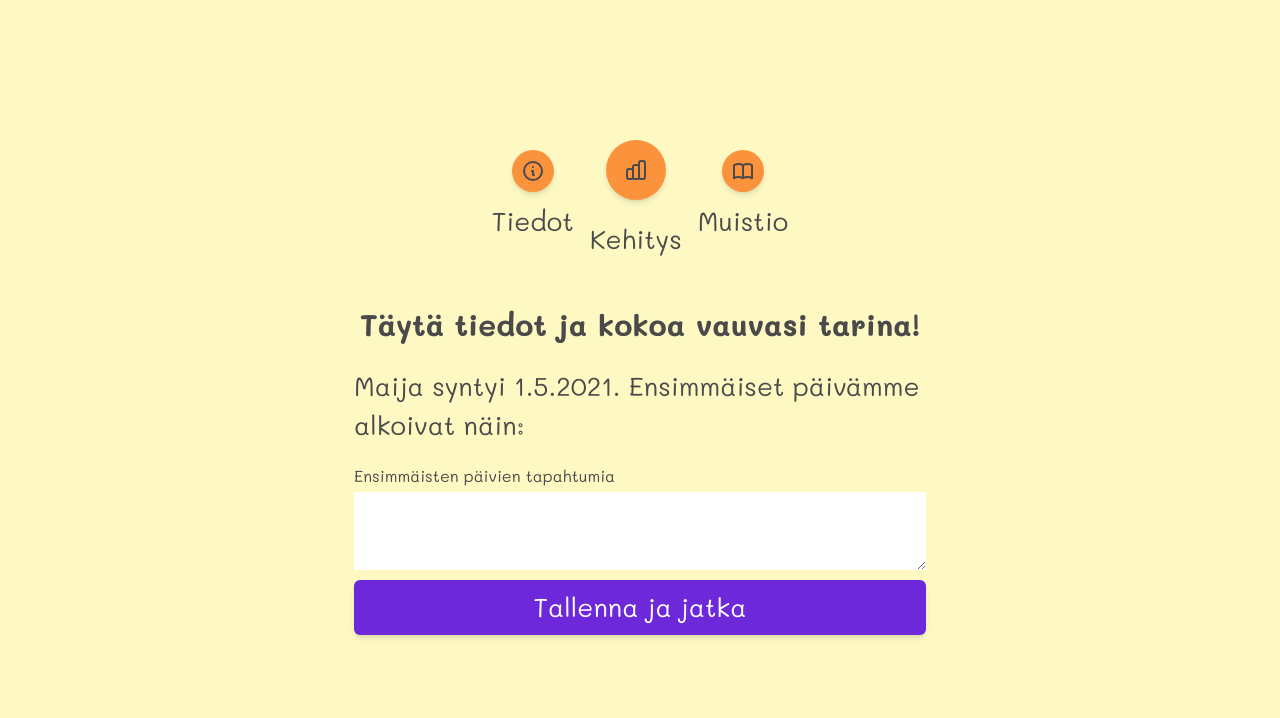
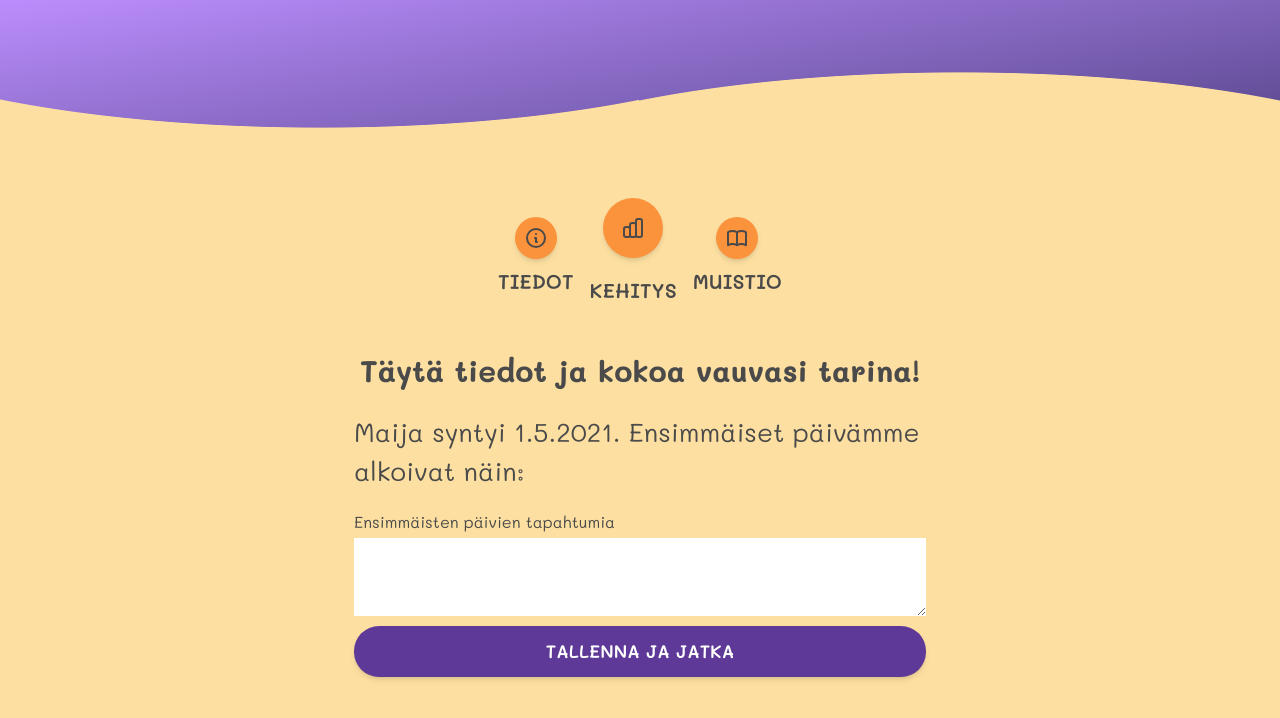
Before and after one commit to annaruntti/babybook-app, a React (Create React App) app: page / in a window 1280 px wide. Shown: the top 718 px of the page. Built offline with nearby package versions, Linux system fonts and the light colour scheme.

Commit message:
style changes

```diff
--- a/src/App.css
+++ b/src/App.css
@@ -2,12 +2,54 @@
 
 .App {
   min-height: 100vh;
-  display: flex;
   flex-direction: column;
   align-items: center;
   justify-content: center;
   font-size: calc(10px + 2vmin);
   color: #4a4a4a;
+  background-color: #FDE0A1;
+}
+
+.tabs {
+  align-items: center;
+  justify-content: center;
+  text-transform: uppercase;
+  font-size: calc(12px + 1vmin);
+  font-weight: 600;
+}
+
+.box {
+  height:200px;
+  position:relative;
+}
+.box:before,
+.box:after{
+  content:"";
+  position:absolute;
+  top:0;
+  left:0;
+  right:0;
+  height:100%;
+  background: #FDE0A1;
+}
+.box:after {
+  -webkit-mask: radial-gradient(100% 80% at top ,white 79.5%,transparent 80%) left, radial-gradient(100% 80% at bottom,transparent 79.5%,white 80%) right;
+    mask: radial-gradient(100% 80% at top ,white 79.5%,transparent 80%) left, radial-gradient(100% 80% at bottom,transparent 79.5%,white 80%) right;
+    -webkit-mask-size: 50.1% 100%;
+    -webkit-mask-repeat: no-repeat;
+    mask-size: 50.1% 100%;
+    mask-repeat: no-repeat;
+    background: linear-gradient(to bottom right, #BB8DFD, #453A77);
+}
+
+.submit-btn {
+  background-color: #5E3998;
+    color: #fff;
+    padding: 0.75rem;
+    text-transform: uppercase;
+    font-size: 18px;
+    font-weight: 600;
+    border-radius: 25px;
 }
 
 header {
@@ -16,6 +58,8 @@ header {
 
 main {
   max-width: 620px;
+  margin-left: auto;
+  margin-right: auto;
 }
 
 label {
--- a/src/App.tsx
+++ b/src/App.tsx
@@ -7,19 +7,10 @@ import { Home } from "./views/Home";
 
 function App() {
   return (
-    <div className="App bg-yellow-100">
+    <div className="App">
       <header className="App-header mb-4">
+        <div className="box"></div>
         <Tabs />
-        {/* <img src={logo} className="App-logo" alt="logo" /> */}
-
-        {/* <a
-          className="App-link"
-          href="https://reactjs.org"
-          target="_blank"
-          rel="noopener noreferrer"
-        >
-          Learn React
-        </a> */}
       </header>
       <main className="p-6">
         <Routes>
--- a/src/components/FormPartOne.tsx
+++ b/src/components/FormPartOne.tsx
@@ -11,7 +11,7 @@ function FormPartOne() {
         <textarea className="w-full" name="firstdays" id="firstdays" />
       </div>
       <button
-        className="rounded-md bg-violet-700 text-white p-2 w-full shadow-md"
+        className="submit-btn w-full shadow-md"
         type="submit"
         aria-label="Tallenna ja jatka"
       >
--- a/src/components/Tabs.tsx
+++ b/src/components/Tabs.tsx
@@ -25,7 +25,7 @@ export const Tabs = () => {
     setTabs(updateTabs);
   };
   return (
-    <div className="flex">
+    <div className="flex tabs">
       {data.map(tab => (
         <TabButton
           key={tab.id}
```
